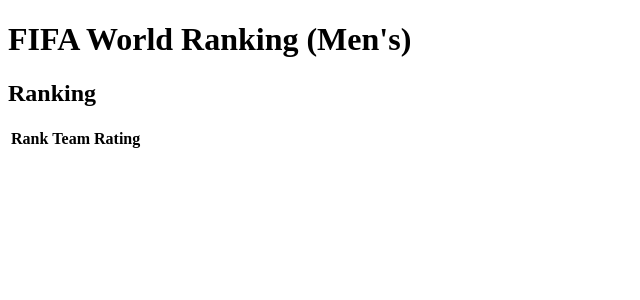
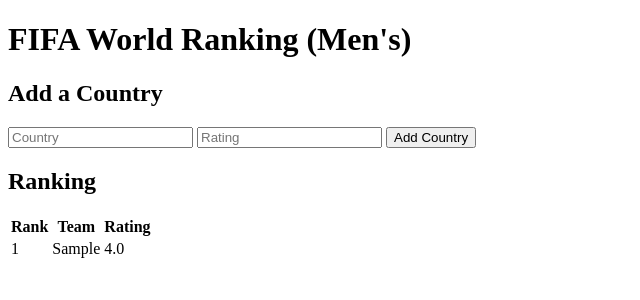
Before and after one commit to Ankit-Saha-2003/FIFA-Rankings, a Flask app: page / in a window 1280 px wide. Shown: the top 300 px of the page, without its empty margins (0-640 px from the left). Run offline with Flask 2, Linux system fonts and the light colour scheme; tables that the repository leaves empty hold one stand-in row (values such as "Sample post"); lists and menus that the app fills with data are empty.

Commit message:
Added functionality to interactively add a team to the database
- index.html now has an input form to enter team and rating

- The table is displayed by automatically sorting all the teams in the database by their rating

```diff
--- a/app.py
+++ b/app.py
@@ -1,4 +1,4 @@
-from flask import Flask, render_template, request
+from flask import Flask, render_template, request, redirect
 import sqlite3
 
 # Configure application
@@ -9,15 +9,29 @@
 
 # Configuring database
 conn = sqlite3.connect('rankings.db')
-conn.execute('CREATE TABLE IF NOT EXISTS rating (rank INT, team TEXT, rating FLOAT)')
+conn.execute('CREATE TABLE IF NOT EXISTS rating (team TEXT, rating FLOAT)')
+cur = conn.cursor()
+cur.execute('DELETE FROM rating')
+conn.commit()
 conn.close()
 
 @app.route('/', methods=['GET', 'POST'])
 def index():
     if request.method == 'GET':
-        with sqlite3.connect('rankings.db') as conn:
-            cur = conn.cursor()
-            cur.execute('SELECT * FROM rating')
-            rows = cur.fetchall()
-            conn.commit()
+        conn = sqlite3.connect('rankings.db')
+        conn.row_factory = sqlite3.Row
+        cur = conn.cursor()
+        cur.execute('SELECT ROW_NUMBER() OVER(ORDER BY rating DESC) rank, team, rating FROM rating')
+        rows = cur.fetchall()
         return render_template('index.html', rows=rows)
+
+    else:
+        team = request.form.get("team")
+        rating = request.form.get("rating")
+
+        if team and rating:
+            with sqlite3.connect("rankings.db") as con:
+                cur = con.cursor()
+                cur.execute("INSERT INTO rating (team, rating) VALUES(?, ?)", (team, rating))
+                con.commit()
+        return redirect("/")
--- a/templates/index.html
+++ b/templates/index.html
@@ -7,6 +7,14 @@
     <body>
         <div>
             <h1>FIFA World Ranking (Men's)</h1>
+        </div>
+        <div>
+            <h2>Add a Country</h2>
+            <form action="/" method="post">
+                <input autocomplete="off" name="team" placeholder="Country" type="text">
+                <input autocomplete="off" name="rating" placeholder="Rating" type="number" step="0.01">
+                <input type="submit" value="Add Country">
+            </form>
         </div>
         <div>
             <h2>Ranking</h2>
```
Also changed, not shown: rankings.db.
